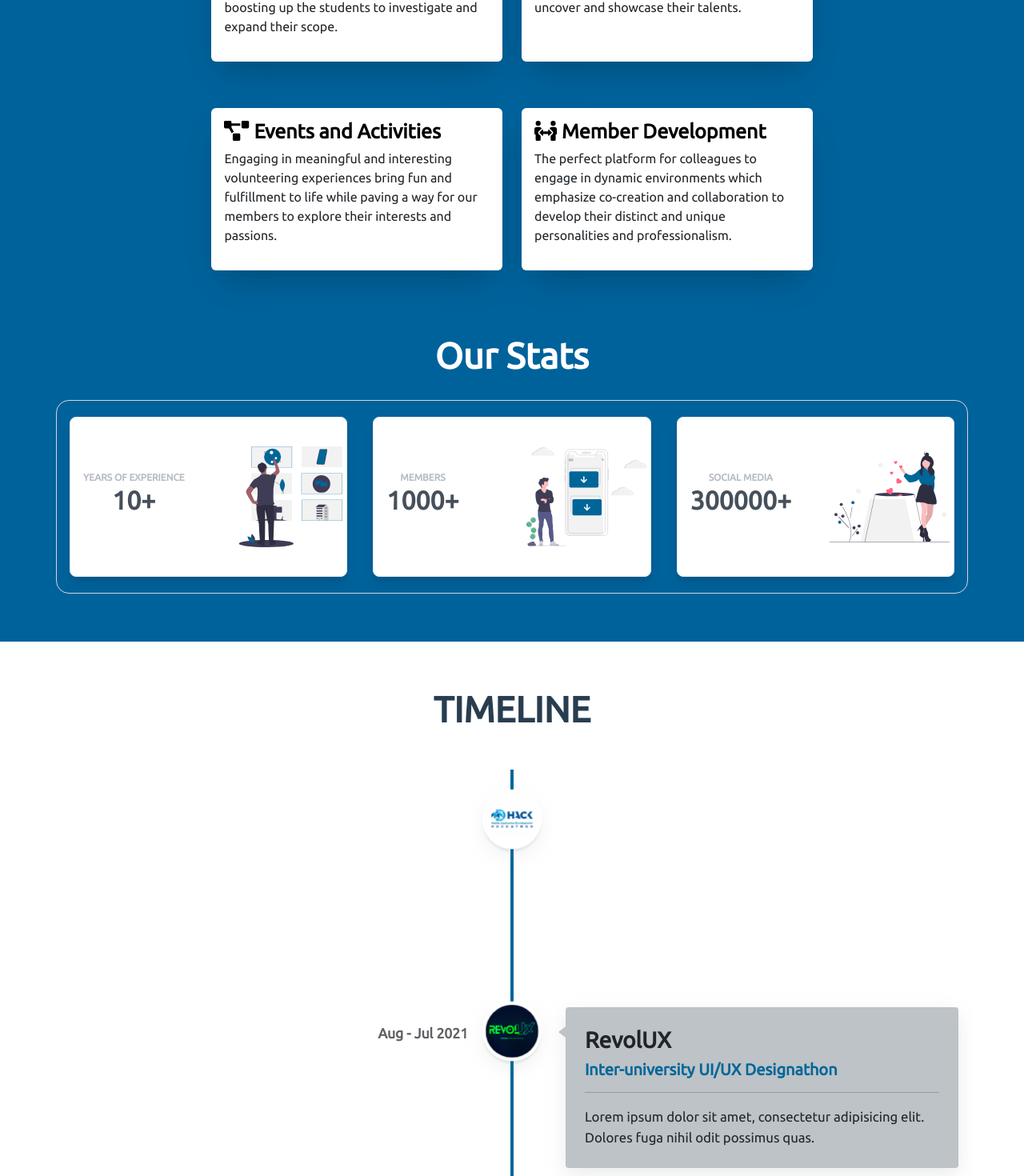
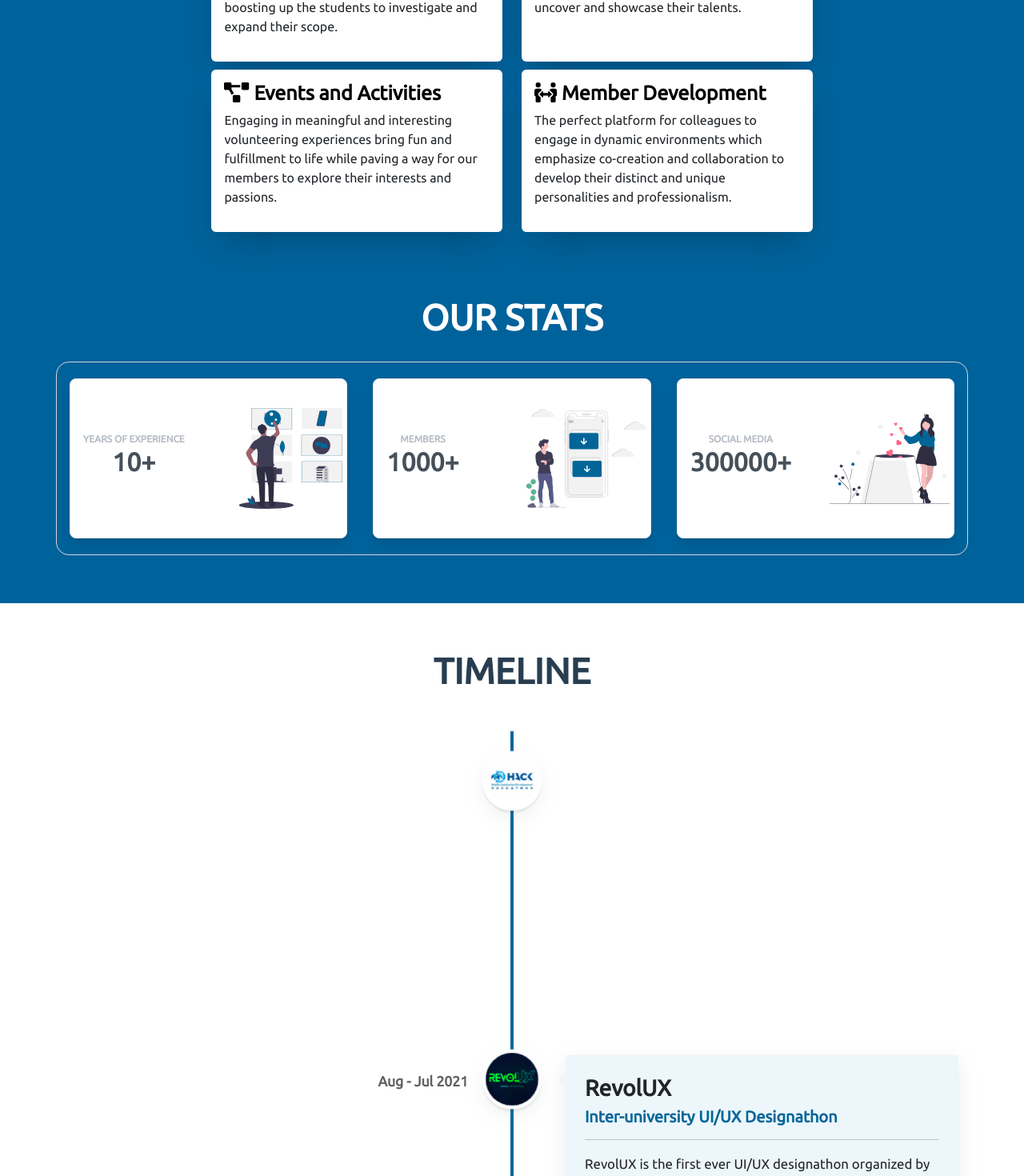
Before and after one commit to IEEEUCSC/ucsc-official, a React (Create React App) app: page / in a window 1280 px wide. Shown: the part 1810-3280 px from the top of the page at 80% size. Built offline with nearby package versions, Linux system fonts and the light colour scheme; the HTML template or start-up script is replaced by a standard one; a web font is replaced by a local one.

Commit message:
minor changes in timeline and what we do sections

```diff
--- a/src/components/Landing/Stat/index.css
+++ b/src/components/Landing/Stat/index.css
@@ -303,11 +303,7 @@
     transition: transform 0.5s;
     -webkit-transition: transform 0.5s;
   }
-  .cards-y .card-item-y:hover {
-    cursor: pointer;
-    transform: scale(1.1);
-    -webkit-transform: scale(1.1);
-  }
+
 
   .cards-y .card-info-y {
     display: flex;
@@ -323,6 +319,12 @@
     font-weight:600;
   }
 
+  .cards-y .card-item-y:hover {
+    cursor: pointer;
+    transform: scale(1.04);
+    -webkit-transform: scale(1.04);
+  }
+
   .Stat{
       margin-top:50px;
       margin-bottom:50px;
--- a/src/components/Landing/Stat/index.js
+++ b/src/components/Landing/Stat/index.js
@@ -37,7 +37,7 @@ const Stat = () => {
                             </div>
                         </div>
                     </div>
-                    <div className="row rows-cols-5 mt-5 justify-content-center">
+                    <div className="row rows-cols-5 justify-content-center">
                         <div className="cards cards-y">
                             <div className="card-item card-item-y">
 
@@ -288,7 +288,7 @@ const Stat = () => {
 
 
                 <div className="cen-div">
-                    <h3 style={{ color: "white", fontSize: "45px", fontWeight: "800", paddingBottom: "20px" }}>Our Stats </h3>
+                    <h3 style={{ color: "white", fontSize: "45px", fontWeight: "800", paddingBottom: "20px" }}>OUR STATS </h3>
                     <div className="container container-x">
 
 
--- a/src/components/Landing/Timeline/styles.css
+++ b/src/components/Landing/Timeline/styles.css
@@ -24,7 +24,7 @@
 
 .timeline-section .vertical-timeline .vertical-timeline-element-content {
   transition: all 0.2s ease-out;
-  background: #bdc3c7;
+  background: #edf6fa;
   box-shadow: rgba(149, 157, 165, 0.2) 0 8px 24px;
 }
 
@@ -35,7 +35,7 @@
 
 .timeline-section .vertical-timeline .vertical-timeline-element-content-arrow {
   transition: all 0.2s ease-out;
-  border-right: 9px solid #bdc3c7;
+  border-right: 9px solid #edf6fa;
 }
 
 .timeline-section .vertical-timeline .vertical-timeline-element-content:hover .vertical-timeline-element-content-arrow {
--- a/src/components/Landing/data/timeline-events.json
+++ b/src/components/Landing/data/timeline-events.json
@@ -7,7 +7,7 @@
       "date": "Jul - Sep 2021",
       "iconSrc": "MADHACK-logo.png",
       "altText": "MADHACK logo",
-      "description": "Lorem ipsum dolor sit amet, consectetur adipisicing elit. Dolores fuga nihil odit possimus quas."
+      "description": "MadHack 2021 is a Mobile Application Development workshop series together with a final hackathon which was organized by the IEEE Student Branch of UCSC with the intention of giving undergraduates of the country an extensive introduction to the world of Mobile Application Development."
     },
     {
       "id": 2,
@@ -16,7 +16,7 @@
       "date": "Aug - Jul 2021",
       "iconSrc": "Revolux-logo.png",
       "altText": "RevolUX logo",
-      "description": "Lorem ipsum dolor sit amet, consectetur adipisicing elit. Dolores fuga nihil odit possimus quas."
+      "description": "RevolUX is the first ever UI/UX designathon organized by the IEEE Student Branch of UCSC in collaboration with AIESEC in UOC. The major objective of this event was to unleash the creative and artistic minds of Sri Lankan undergraduates and schoolers while giving them an indispensable exposure to different trends in User Interface and User Experience Design, and related fields."
     },
     {
       "id": 3,
@@ -25,7 +25,7 @@
       "date": "Jun - Aug 2021",
       "iconSrc": "7linesOfCode-logo.png",
       "altText": "7linesOfCode logo",
-      "description": "Lorem ipsum dolor sit amet, consectetur adipisicing elit. Dolores fuga nihil odit possimus quas."
+      "description": "7 lines of code, is a 7-day workshop series initiated by the IEEE Student Branch of UCSC after identifying the necessity of providing proper guidance and knowledge to our set of fresh mindsets who are beginning their journey in the vast industry of Information Technology."
     },
     {
       "id": 4,
@@ -34,7 +34,7 @@
       "date": "5th Oct 2021",
       "iconSrc": "IEEE-Day-2021-logo.png",
       "altText": "IEEE Day 2021 logo",
-      "description": "Lorem ipsum dolor sit amet, consectetur adipisicing elit. Dolores fuga nihil odit possimus quas."
+      "description": "Celebrating Global IEEE Day."
     }
   ]
 }
```
